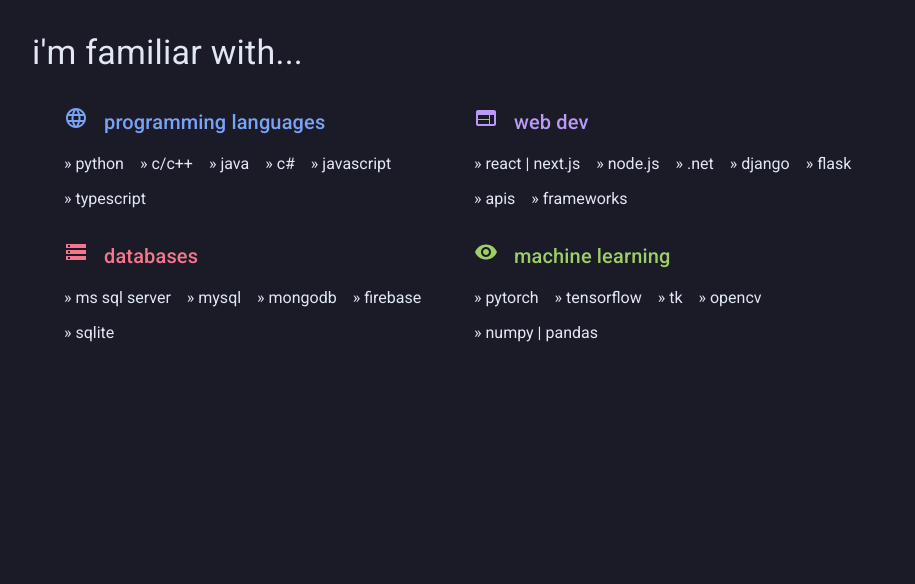
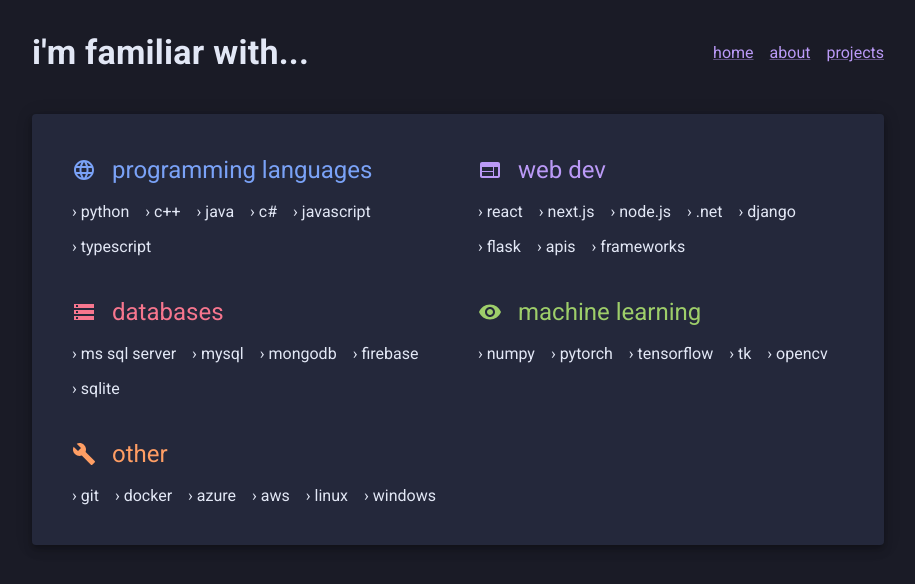
Before and after one commit to matheustalves/matx.dev, a Next.js app: page /skills in a window 1280 px wide. Shown: the top 584 px of the page, without its empty margins (182-1097 px from the left). Built offline with nearby package versions, Linux system fonts and the light colour scheme.

Commit message:
skills changes

```diff
--- a/pages/skills.tsx
+++ b/pages/skills.tsx
@@ -1,135 +1,179 @@
 import type { NextPage } from 'next'
 import Head from 'next/head'
-import { Container, Typography, Box, Link, Grid, CircularProgress } from '@mui/material';
+import { Container, Typography, Box, Link, Grid, Paper } from '@mui/material';
 import LanguageIcon from '@mui/icons-material/Language';
 import WebIcon from '@mui/icons-material/Web';
 import StorageIcon from '@mui/icons-material/Storage';
 import VisibilityIcon from '@mui/icons-material/Visibility';
+import BuildIcon from '@mui/icons-material/Build';
 
 const Skills: NextPage = () => {
     return (
-        <Container maxWidth="md" sx={{ p: 4, height: "100%", margin: "auto" }}>
+        <Container maxWidth="md" sx={{ p: 4, height: "100%", margin: "auto", justifyContent: "center", alignItems: "center" }}>
             <Head>
                 <title>skills | matx</title>
                 <meta name="description" content="skills matx." />
                 <link rel="icon" href="/favicon.ico" />
             </Head>
 
-            <Typography variant="h4">
+            <Box display="flex" marginBottom={5} justifyContent="space-between" alignItems="center">
+                <Typography variant="h4" fontWeight="bold">
                     i&apos;m familiar with...
                 </Typography>
+                <Box>
+                    <Link href="/" color="secondary" sx={{ mr: 1 }}>home</Link>
+                    <Link href="/about" color="secondary" sx={{ mx: 1 }}>about</Link>
+                    <Link href="/projects" color="secondary" sx={{ ml: 1 }}>projects</Link>
+                </Box>
+            </Box>
 
-            <Grid container spacing={4} sx={{ p: 4, justifyContent: "center", alignItems: "center" }}>
+            <Paper elevation={6} sx={{ p: 5 }}>
+                <Grid container spacing={5}>
                     <Grid container item direction="column" spacing={2} md={6}>
-                    <Grid item container direction="row">
+                        <Grid item container direction="row" alignItems="center">
                             <LanguageIcon color="primary" />
-                        <Typography variant="h6" color="primary" sx={{ mx: 2 }}>
+                            <Typography variant="h5" color="primary" sx={{ mx: 2 }}>
                                 programming languages
                             </Typography>
                         </Grid>
                         <Grid container item spacing={2}>
                             <Grid item>
-                            &raquo; python
+                                &rsaquo; python
                             </Grid>
                             <Grid item>
-                            &raquo; c/c++
+                                &rsaquo; c++
                             </Grid>
                             <Grid item>
-                            &raquo; java
+                                &rsaquo; java
                             </Grid>
                             <Grid item>
-                            &raquo; c#
+                                &rsaquo; c#
                             </Grid>
                             <Grid item>
-                            &raquo; javascript
+                                &rsaquo; javascript
                             </Grid>
                             <Grid item>
-                            &raquo; typescript
+                                &rsaquo; typescript
                             </Grid>
                         </Grid>
                     </Grid>
                     <Grid container item direction="column" spacing={2} md={6}>
-                    <Grid item container direction="row">
+                        <Grid item container direction="row" alignItems="center">
                             <WebIcon color="secondary" />
-                        <Typography variant="h6" color="secondary" sx={{ mx: 2 }}>
+                            <Typography variant="h5" color="secondary" sx={{ mx: 2 }}>
                                 web dev
                             </Typography>
                         </Grid>
                         <Grid container item spacing={2}>
                             <Grid item>
-                            &raquo; react | next.js
+                                &rsaquo; react
                             </Grid>
                             <Grid item>
-                            &raquo; node.js
+                                &rsaquo; next.js
                             </Grid>
                             <Grid item>
-                            &raquo; .net
+                                &rsaquo; node.js
                             </Grid>
                             <Grid item>
-                            &raquo; django
+                                &rsaquo; .net
                             </Grid>
                             <Grid item>
-                            &raquo; flask
+                                &rsaquo; django
                             </Grid>
                             <Grid item>
-                            &raquo; apis
+                                &rsaquo; flask
                             </Grid>
                             <Grid item>
-                            &raquo; frameworks
+                                &rsaquo; apis
+                            </Grid>
+                            <Grid item>
+                                &rsaquo; frameworks
                             </Grid>
                         </Grid>
                     </Grid>
                     <Grid container item direction="column" spacing={2} md={6}>
-                    <Grid item container direction="row">
+                        <Grid item container direction="row" alignItems="center">
                             <StorageIcon color="error" />
-                        <Typography variant="h6" color="error" sx={{ mx: 2 }}>
+                            <Typography variant="h5" color="error" sx={{ mx: 2 }}>
                                 databases
                             </Typography>
                         </Grid>
                         <Grid container item spacing={2}>
                             <Grid item>
-                            &raquo; ms sql server
+                                &rsaquo; ms sql server
                             </Grid>
                             <Grid item>
-                            &raquo; mysql
+                                &rsaquo; mysql
                             </Grid>
                             <Grid item>
-                            &raquo; mongodb
+                                &rsaquo; mongodb
                             </Grid>
                             <Grid item>
-                            &raquo; firebase
+                                &rsaquo; firebase
                             </Grid>
                             <Grid item>
-                            &raquo; sqlite
+                                &rsaquo; sqlite
                             </Grid>
                         </Grid>
                     </Grid>
                     <Grid container item direction="column" spacing={2} md={6}>
-                    <Grid item container direction="row">
+                        <Grid item container direction="row" alignItems="center">
                             <VisibilityIcon color="success" />
-                        <Typography variant="h6" color="#9ECE6A" sx={{ mx: 2 }}>
+                            <Typography variant="h5" color="#9ECE6A" sx={{ mx: 2 }}>
                                 machine learning
                             </Typography>
                         </Grid>
                         <Grid container item spacing={2}>
                             <Grid item>
-                            &raquo; pytorch
+                                &rsaquo; numpy
                             </Grid>
                             <Grid item>
-                            &raquo; tensorflow
+                                &rsaquo; pytorch
                             </Grid>
                             <Grid item>
-                            &raquo; tk
+                                &rsaquo; tensorflow
                             </Grid>
                             <Grid item>
-                            &raquo; opencv
+                                &rsaquo; tk
                             </Grid>
                             <Grid item>
-                            &raquo; numpy | pandas
+                                &rsaquo; opencv
+                            </Grid>
+
+                        </Grid>
+                    </Grid>
+                    <Grid container item direction="column" spacing={2}>
+                        <Grid item container direction="row" alignItems="center">
+                            <BuildIcon color="warning" />
+                            <Typography variant="h5" color="#FF9E64" sx={{ mx: 2 }}>
+                                other
+                            </Typography>
+                        </Grid>
+                        <Grid container item spacing={2}>
+                            <Grid item>
+                                &rsaquo; git
+                            </Grid>
+                            <Grid item>
+                                &rsaquo; docker
+                            </Grid>
+                            <Grid item>
+                                &rsaquo; azure
+                            </Grid>
+                            <Grid item>
+                                &rsaquo; aws
+                            </Grid>
+                            <Grid item>
+                                &rsaquo; linux
+                            </Grid>
+                            <Grid item>
+                                &rsaquo; windows
                             </Grid>
                         </Grid>
                     </Grid>
                 </Grid>
+            </Paper>
+
+
 
         </Container>
     )
```
Lines whose indentation alone changed are shown as unchanged.
